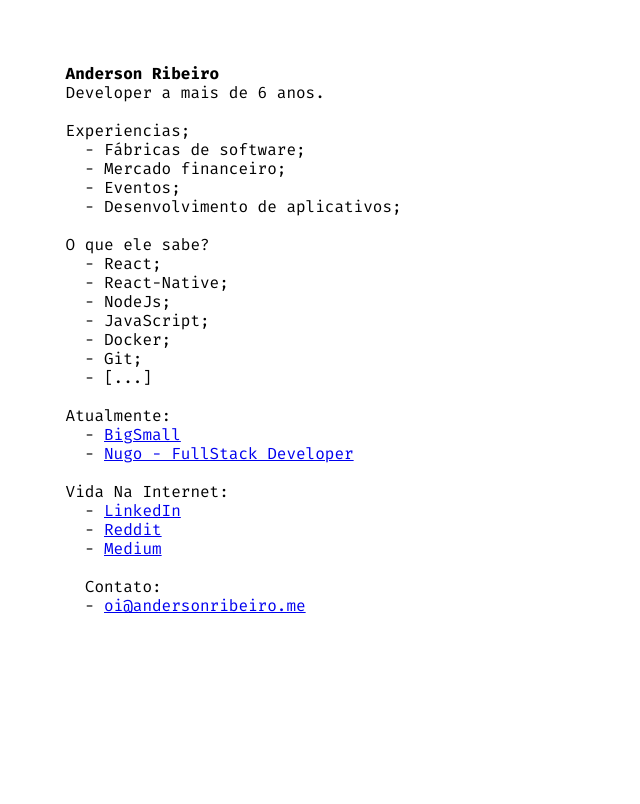
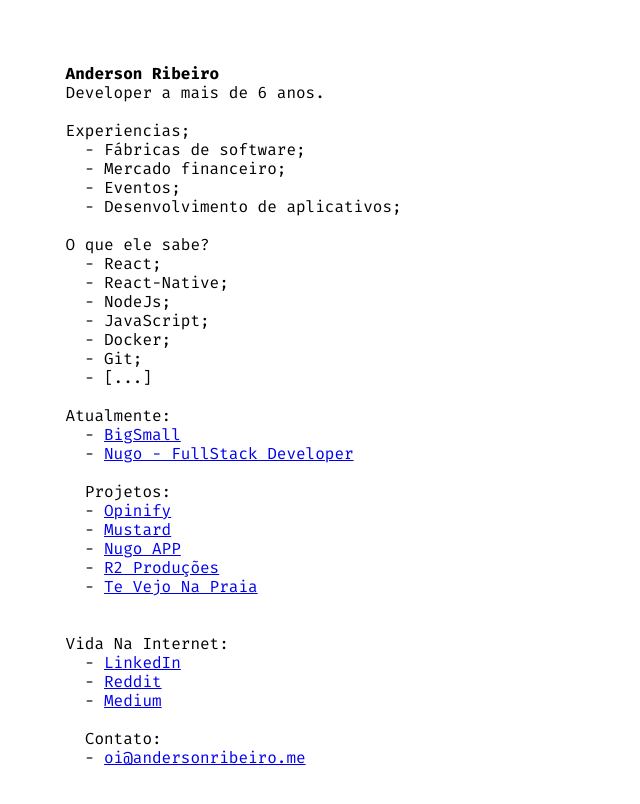
Before and after one commit to anderson-cubo/anderson-cubo.github.io, a plain HTML site: page index.html in a window 1280 px wide. Shown: the whole page, without its empty margins (0-640 px from the left). Drawn offline with Linux system fonts and the light colour scheme.

Commit message:
add projects

```diff
--- a/index.html
+++ b/index.html
@@ -35,6 +35,14 @@
         - <a target="_blank" href="//bigsmall.xyz">BigSmall</a>
         - <a target="_blank" href="//nugo.com.br">Nugo - FullStack Developer</a>
 
+        Projetos:
+        - <a target="_blank" href="https://opinify.co">Opinify</a>
+        - <a target="_blank" href="https://www.mustard.team/">Mustard</a>
+        - <a target="_blank" href="https://itunes.apple.com/br/app/nugo/id1352713073?mt=8">Nugo APP</a>
+        - <a target="_blank" href="https://itunes.apple.com/br/app/r2-produ%C3%A7%C3%B5es/id1018452837?mt=8">R2 Produções</a>
+        - <a target="_blank" href="https://itunes.apple.com/br/app/te-vejo-na-praia/id1101676625?mt=8">Te Vejo Na Praia</a>
+
+
       Vida Na Internet:
         - <a target="_blank" href="https://www.linkedin.com/in/anderson-df">LinkedIn</a>
         - <a target="_blank" href="https://www.reddit.com/user/GreenBit6">Reddit</a>
```
